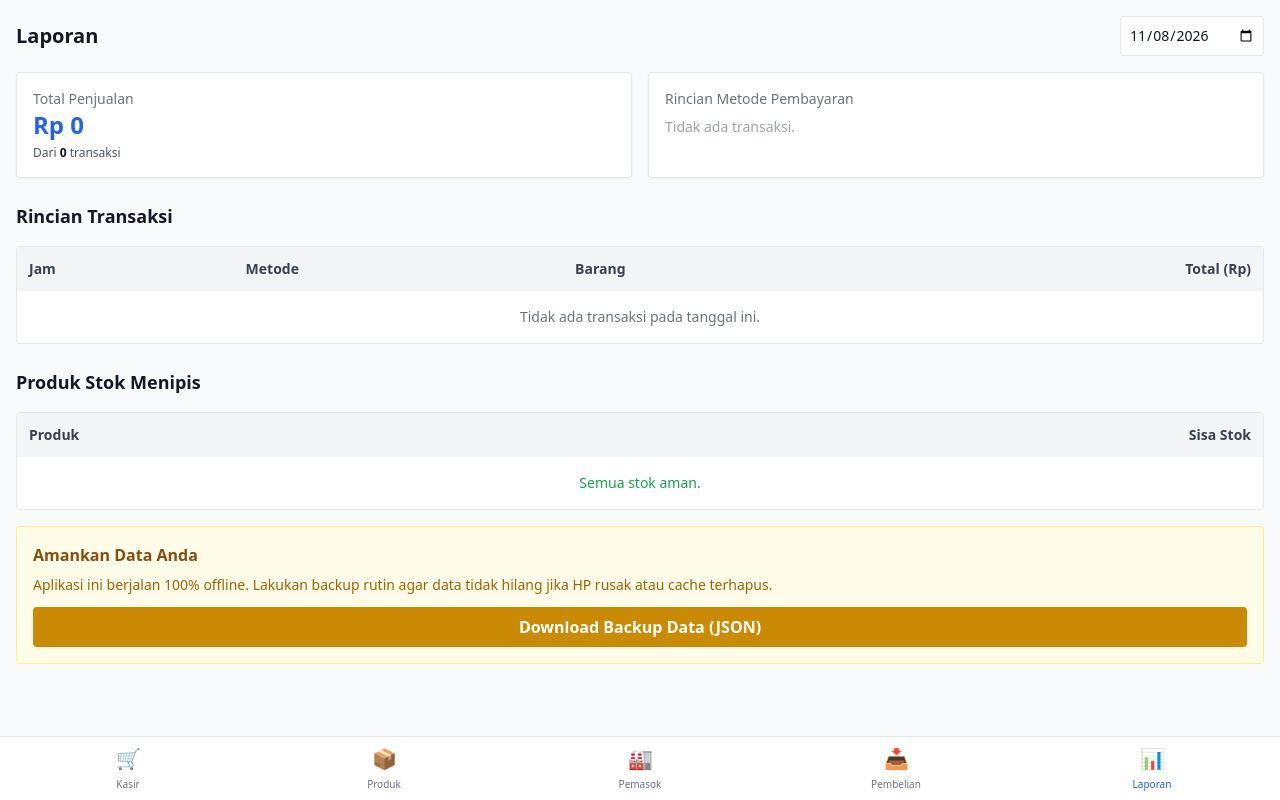
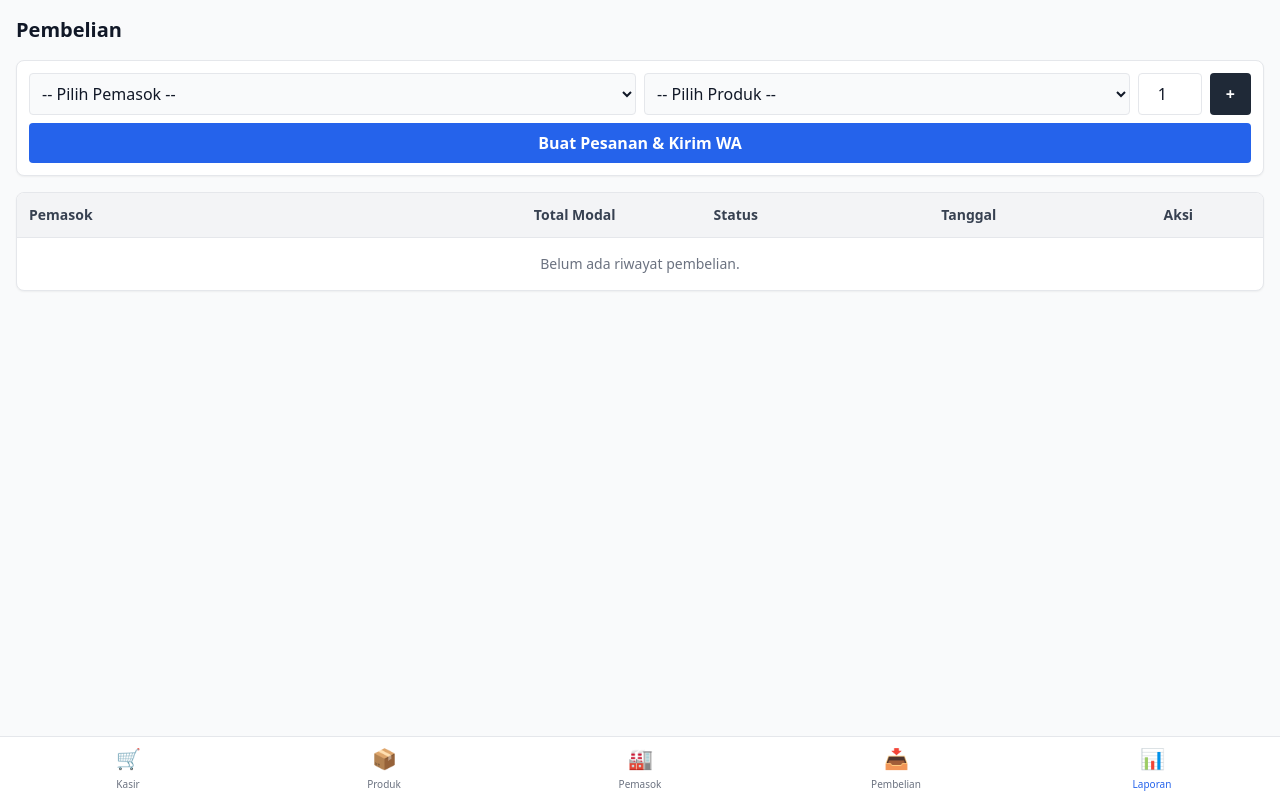
Before and after one commit to salmonranda1609/toko-offline, a Next.js app: page /laporan in a window 1280 px wide. Built offline with nearby package versions, Linux system fonts and the light colour scheme.

Commit message:
pesan penjelasan update

```diff
--- a/app/laporan/page.tsx
+++ b/app/laporan/page.tsx
@@ -1,158 +1,177 @@
 'use client'
 import { useEffect, useState } from 'react'
-import { db, exportData, Sale, Product } from '@/lib/db'
+import { db, Supplier, Product, Purchase } from '@/lib/db'
 
-export default function LaporanPage() {
-  // State untuk Laporan
-  const [sales, setSales] = useState<Sale[]>([])
-  const [lowStock, setLowStock] = useState<Product[]>([])
-  const [selectedDate, setSelectedDate] = useState<string>(
-    new Date().toISOString().split('T')[0] // Default hari ini (YYYY-MM-DD)
-  )
+export default function PembelianPage() {
+  const [suppliers, setSuppliers] = useState<Supplier[]>([])
+  const [products, setProducts] = useState<Product[]>([])
+  const [purchases, setPurchases] = useState<Purchase[]>([])
 
-  // State Ringkasan
-  const [totalRevenue, setTotalRevenue] = useState(0)
-  const [trxCount, setTrxCount] = useState(0)
-  const [paymentSummary, setPaymentSummary] = useState<Record<string, number>>({})
+  const [supplierId, setSupplierId] = useState('')
+  const [productPick, setProductPick] = useState('')
+  const [qty, setQty] = useState('1')
+  const [draft, setDraft] = useState<{ product: Product, qty: number }[]>([])
+  const [msg, setMsg] = useState('')
 
-  useEffect(() => {
-    (async () => {
-      // 1. Ambil produk stok menipis
-      const prods = await db.products.toArray()
-      setLowStock(prods.filter(p => p.stock_qty <= 5))
+  async function load() {
+    setSuppliers(await db.suppliers.toArray())
+    setProducts(await db.products.toArray())
+    // Urutkan pembelian dari yang terbaru
+    const allPurchases = await db.purchases.toArray()
+    setPurchases(allPurchases.sort((a, b) => new Date(b.created_at).getTime() - new Date(a.created_at).getTime()))
+  }
 
-      // 2. Ambil transaksi berdasarkan tanggal yang dipilih
-      const allSales = await db.sales.toArray()
+  useEffect(() => { load() }, [])
 
-      // Filter: Cek apakah tanggal transaksi (created_at) sama dengan selectedDate
-      const filteredSales = allSales.filter(s => s.created_at.startsWith(selectedDate))
+  function addItem() {
+    const prod = products.find(x => x.id === productPick)
+    if (!prod || Number(qty) <= 0) return
+    setDraft(prev => [...prev, { product: prod, qty: Number(qty) }])
+    setProductPick('');
+    setQty('1')
+  }
 
-      // Urutkan dari yang terbaru
-      filteredSales.sort((a, b) => new Date(b.created_at).getTime() - new Date(a.created_at).getTime())
+  async function submitOrder() {
+    if (!supplierId || !draft.length) return setMsg('Pilih pemasok dan minimal 1 item.')
 
-      setSales(filteredSales)
-      setTrxCount(filteredSales.length)
+    await db.purchases.add({
+      id: crypto.randomUUID(),
+      supplier_id: supplierId,
+      total: 0, // Total modal diisi nanti saat barang diterima
+      status: 'sent',
+      created_at: new Date().toISOString(),
+      items: draft.map(d => ({ product_id: d.product.id, qty: d.qty }))
+    })
 
-      // 3. Hitung Total Pendapatan & Rekap Metode Pembayaran
-      let total = 0
-      const summary: Record<string, number> = {}
+    // Buka WA (butuh internet)
+    const sup = suppliers.find(s => s.id === supplierId)
+    if (sup?.contact) {
+      const wa = sup.contact.replace(/\D/g, '').replace(/^0/, '62')
+      let text = `Halo *${sup.name}*, saya mau pesan:\n`
+      draft.forEach((d, i) => { text += `${i+1}. ${d.product.name} - ${d.qty} pcs\n` })
+      window.open(`https://wa.me/${wa}?text=${encodeURIComponent(text)}`, '_blank')
+    }
 
-      filteredSales.forEach(s => {
-        total += s.total
-        if (!summary[s.method]) summary[s.method] = 0
-        summary[s.method] += s.total
-      })
+    setDraft([]);
+    setSupplierId('');
+    setMsg('Pesanan dibuat & WA dibuka!')
+    load()
+  }
 
-      setTotalRevenue(total)
-      setPaymentSummary(summary)
-    })()
-  }, [selectedDate]) // Jalankan ulang jika tanggal diganti
+  async function handleReceive(p: Purchase) {
+    const input = prompt('Masukkan Total Harga Modal (Rp) sesuai nota supplier:')
+    if (!input) return
+    const totalCost = Number(input)
+
+    await db.transaction('rw', db.products, db.purchases, async () => {
+      // 1. Update status pesanan
+      await db.purchases.update(p.id, { status: 'received', total: totalCost })
+
+      // 2. Tambah stok produk & update harga modal
+      const costPerItem = Math.floor(totalCost / p.items.length)
+
+      for (const item of p.items) {
+        const prod = await db.products.get(item.product_id)
+        if (prod) {
+          await db.products.update(item.product_id, {
+            stock_qty: prod.stock_qty + item.qty,
+            cost: costPerItem / item.qty
+          })
+        }
+      }
+    })
+    load()
+  }
 
   return (
     <div className="p-4 space-y-4">
-      <div className="flex justify-between items-center">
-        <h1 className="text-xl font-bold">Laporan</h1>
+      <h1 className="text-xl font-bold">Pembelian</h1>
 
-        {/* Input Filter Tanggal */}
-        <input
-          type="date"
-          value={selectedDate}
-          onChange={(e) => setSelectedDate(e.target.value)}
-          className="border p-2 rounded text-sm bg-white"
-        />
+      {/* FORM BUAT PESANAN */}
+      <div className="bg-white p-3 border rounded-lg shadow-sm space-y-2">
+        <div className="grid grid-cols-1 md:grid-cols-2 gap-2">
+          <select className="border p-2 rounded bg-gray-50" value={supplierId} onChange={e => setSupplierId(e.target.value)}>
+            <option value="">-- Pilih Pemasok --</option>
+            {suppliers.map(s => <option key={s.id} value={s.id}>{s.name}</option>)}
+          </select>
+
+          <div className="flex gap-2">
+            <select className="border p-2 rounded bg-gray-50 flex-1" value={productPick} onChange={e => setProductPick(e.target.value)}>
+              <option value="">-- Pilih Produk --</option>
+              {products.map(p => <option key={p.id} value={p.id}>{p.name}</option>)}
+            </select>
+            <input type="number" className="border p-2 rounded w-16 text-center" value={qty} onChange={e => setQty(e.target.value)} />
+            <button onClick={addItem} className="bg-gray-800 text-white px-4 rounded font-bold">+</button>
+          </div>
+        </div>
+
+        {/* Keranjang Sementara */}
+        {draft.length > 0 && (
+          <div className="bg-gray-50 p-2 rounded text-sm mb-2">
+            {draft.map((d, i) => <div key={i}>{d.product.name} - {d.qty} pcs</div>)}
+          </div>
+        )}
+
+        <button onClick={submitOrder} className="bg-blue-600 text-white px-4 py-2 rounded w-full font-semibold">
+          Buat Pesanan & Kirim WA
+        </button>
+        {msg && <p className="text-blue-600 text-sm">{msg}</p>}
       </div>
 
-      {/* Ringkasan Penjualan */}
-      <div className="grid grid-cols-1 md:grid-cols-2 gap-4">
-        <div className="bg-white border p-4 rounded shadow-sm">
-          <p className="text-sm text-gray-500">Total Penjualan</p>
-          <p className="text-2xl font-bold text-blue-600">Rp {totalRevenue.toLocaleString()}</p>
-          <p className="text-xs mt-1 text-gray-600">Dari <strong className="text-gray-900">{trxCount}</strong> transaksi</p>
-        </div>
-
-        {/* Rekap Metode Pembayaran */}
-        <div className="bg-white border p-4 rounded shadow-sm">
-          <p className="text-sm text-gray-500 mb-2">Rincian Metode Pembayaran</p>
-          <div className="space-y-1">
-            {Object.keys(paymentSummary).length === 0 ? (
-              <p className="text-sm text-gray-400">Tidak ada transaksi.</p>
-            ) : (
-              Object.entries(paymentSummary).map(([method, amount]) => (
-                <div key={method} className="flex justify-between text-sm">
-                  <span className="uppercase font-semibold text-gray-700">{method}</span>
-                  <span>Rp {amount.toLocaleString()}</span>
-                </div>
-              ))
-            )}
-          </div>
-        </div>
-      </div>
-
-      {/* Tabel Rincian Transaksi */}
-      <h2 className="font-semibold text-lg pt-2">Rincian Transaksi</h2>
-      <div className="bg-white border rounded overflow-hidden">
+      {/* TABEL RIWAYAT PEMBELIAN */}
+      <div className="bg-white border rounded-lg overflow-hidden shadow-sm">
         <table className="w-full text-sm">
           <thead>
-            <tr className="bg-gray-100 text-left text-gray-700">
-              <th className="p-3">Jam</th>
-              <th className="p-3">Metode</th>
-              <th className="p-3">Barang</th>
-              <th className="p-3 text-right">Total (Rp)</th>
+            <tr className="bg-gray-100 text-left text-gray-700 font-bold border-b">
+              <th className="p-3">Pemasok</th>
+              <th className="p-3 text-right">Total Modal</th>
+              <th className="p-3 text-center">Status</th>
+              <th className="p-3 text-center">Tanggal</th>
+              <th className="p-3 text-center">Aksi</th>
             </tr>
           </thead>
           <tbody>
-            {sales.map((s) => (
-              <tr key={s.id} className="border-t hover:bg-gray-50">
-                <td className="p-3">
-                  {new Date(s.created_at).toLocaleTimeString('id-ID', { hour: '2-digit', minute: '2-digit' })}
-                </td>
-                <td className="p-3 uppercase text-xs font-bold text-blue-600">{s.method}</td>
-                <td className="p-3 text-xs text-gray-500">
-                  {/* Tampilkan jumlah item yang dibeli */}
-                  {s.items.reduce((sum, item) => sum + item.qty, 0)} item
-                </td>
-                <td className="p-3 text-right font-medium">{s.total.toLocaleString()}</td>
+            {purchases.map(p => {
+              const sup = suppliers.find(s => s.id === p.supplier_id)
+              return (
+                <tr key={p.id} className="border-b last:border-0 hover:bg-gray-50">
+                  <td className="p-3">{sup?.name || 'Pemasok Terhapus'}</td>
+                  <td className="p-3 text-right">
+                    {p.total > 0 ? `Rp ${p.total.toLocaleString()}` : '-'}
+                  </td>
+                  <td className="p-3 text-center">
+                    <span className={`px-2 py-1 rounded text-xs font-semibold ${
+                      p.status === 'received'
+                        ? 'bg-green-100 text-green-700'
+                        : 'bg-yellow-100 text-yellow-700'
+                    }`}>
+                      {p.status}
+                    </span>
+                  </td>
+                  <td className="p-3 text-center whitespace-nowrap">
+                    {new Date(p.created_at).toLocaleDateString('id-ID')}
+                  </td>
+                  <td className="p-3 text-center">
+                    {p.status === 'sent' && (
+                      <button
+                        onClick={() => handleReceive(p)}
+                        className="text-green-600 font-bold text-xs hover:underline"
+                      >
+                        terima
+                      </button>
+                    )}
+                  </td>
+                </tr>
+              )
+            })}
+            {purchases.length === 0 && (
+              <tr>
+                <td colSpan={5} className="p-4 text-center text-gray-500">Belum ada riwayat pembelian.</td>
               </tr>
-            ))}
-            {sales.length === 0 && (
-              <tr><td colSpan={4} className="p-4 text-center text-gray-500">Tidak ada transaksi pada tanggal ini.</td></tr>
             )}
           </tbody>
         </table>
       </div>
-
-      {/* Stok Menipis */}
-      <h2 className="font-semibold text-lg pt-2">Produk Stok Menipis</h2>
-      <div className="bg-white border rounded overflow-hidden">
-        <table className="w-full text-sm">
-          <thead>
-            <tr className="bg-gray-100 text-left text-gray-700">
-              <th className="p-3">Produk</th>
-              <th className="p-3 text-right">Sisa Stok</th>
-            </tr>
-          </thead>
-          <tbody>
-            {lowStock.map((p) => (
-              <tr key={p.id} className="border-t hover:bg-red-50">
-                <td className="p-3 font-medium text-red-600">{p.name}</td>
-                <td className="p-3 text-right font-bold text-red-600">{p.stock_qty}</td>
-              </tr>
-            ))}
-            {lowStock.length === 0 && (
-              <tr><td colSpan={2} className="p-4 text-center text-green-600 font-medium">Semua stok aman.</td></tr>
-            )}
-          </tbody>
-        </table>
-      </div>
-
-      {/* Tombol Backup */}
-      <div className="bg-yellow-50 border border-yellow-200 p-4 rounded mt-6">
-        <h2 className="font-bold text-yellow-800 mb-2">Amankan Data Anda</h2>
-        <p className="text-sm text-yellow-700 mb-3">Aplikasi ini berjalan 100% offline. Lakukan backup rutin agar data tidak hilang jika HP rusak atau cache terhapus.</p>
-        <button onClick={exportData} className="bg-yellow-600 text-white px-4 py-2 rounded font-bold w-full">
-          Download Backup Data (JSON)
-        </button>
-      </div>
     </div>
   )
 }
```
